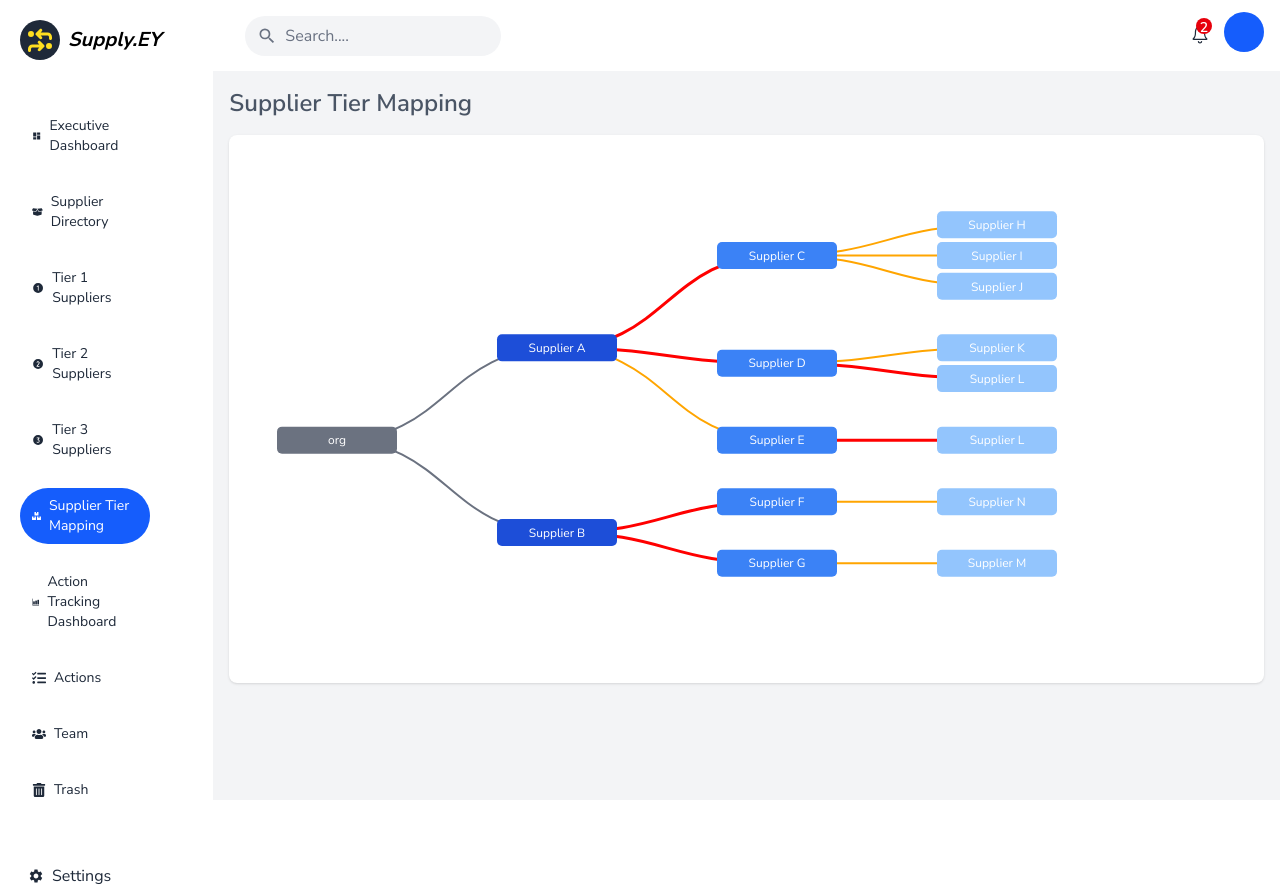
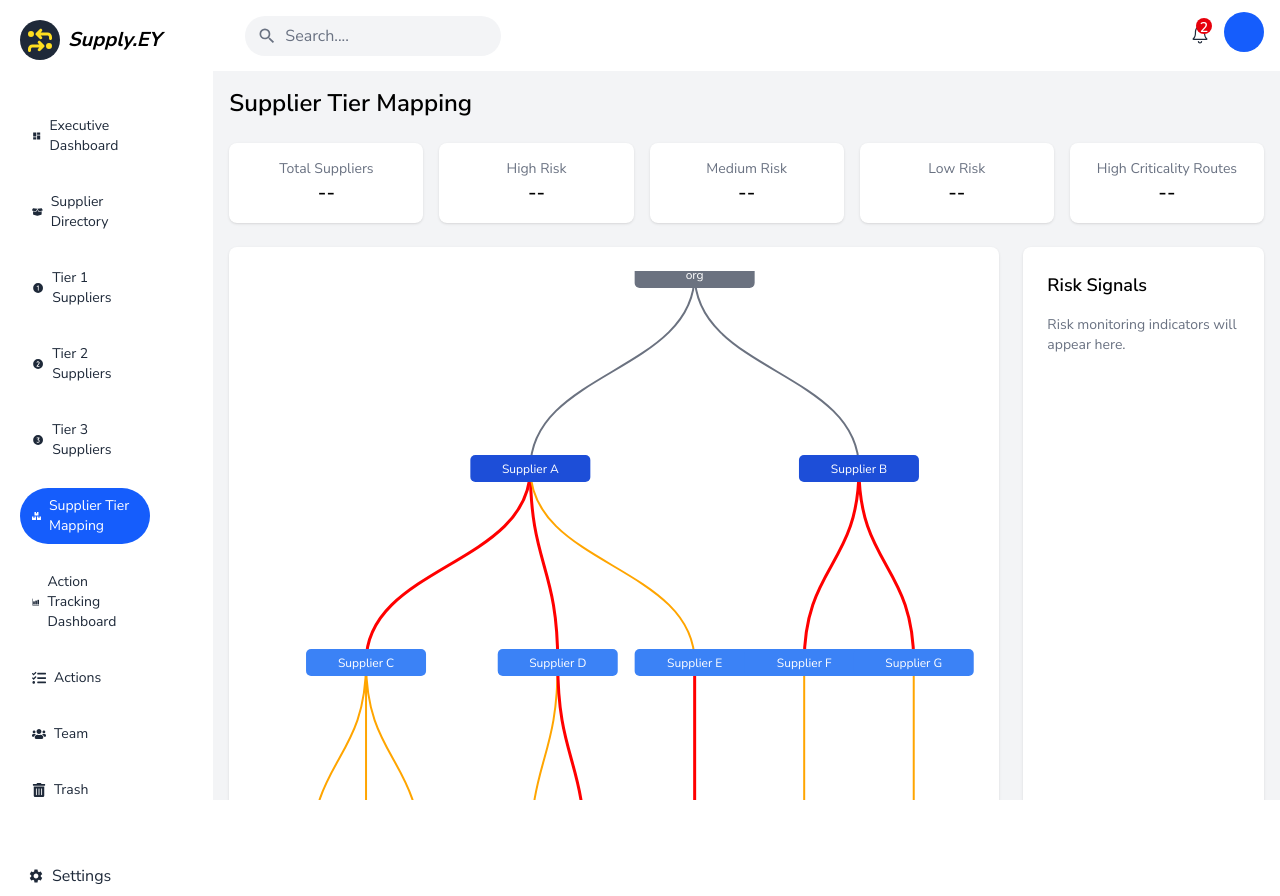
Before and after one commit to zunairah-khan/supplier-intelligence-tool, a React (Vite) app in the folder client/: page /supplier-tier-map in a window 1280 px wide. Built offline with nearby package versions, Linux system fonts and the light colour scheme.

Commit message:
adjusted tiermap sizing to match parent container and changed tiermap to be vertical instead of horizontal

```diff
--- a/client/src/components/TierMap.jsx
+++ b/client/src/components/TierMap.jsx
@@ -18,7 +18,7 @@ const TIER_COLOURS = {
   Default: "#6b7280",
 };
 
-const TierMap = ({ data, width = 900, height = 500 }) => {
+const TierMap = ({ data }) => {
   const svgRef = useRef();
   const navigate = useNavigate();
   useEffect(() => {
@@ -28,7 +28,12 @@ const TierMap = ({ data, width = 900, height = 500 }) => {
     const svg = d3.select(svgRef.current);
     svg.selectAll("*").remove();
 
-    const margin = { top: 50, right: 120, bottom: 50, left: 120 };
+    //get height and width of parent container
+    const container = svgRef.current.parentElement;
+  const width = container.clientWidth;
+  const height = container.clientHeight;
+
+    const margin = { top: 5, right: 5, bottom: 5, left: 5 };
 
 
 
@@ -49,8 +54,9 @@ const tooltip = d3.select("body").append("div")
   .style("box-shadow", "0 4px 12px rgba(0,0,0,0.2)");
 
     const g = svg
-      .attr("width", width)
-      .attr("height", height)
+      .attr("width", "100%")
+      .attr("height", "100%")
+      .attr("viewBox", `0 0 ${width} ${height}`)
       .append("g")
       .attr("transform", `translate(${margin.left},${margin.top})`);
 
@@ -72,7 +78,7 @@ svg.call(zoom)
     const root = d3.hierarchy(data);
 
     // Tree layout
-    const treeLayout = d3.tree().size([innerHeight, innerWidth]);
+    const treeLayout = d3.tree().size([innerWidth, innerHeight]);
 
     treeLayout(root);
 
@@ -94,9 +100,9 @@ svg.call(zoom)
       .attr(
         "d",
         d3
-          .linkHorizontal()
-          .x((d) => d.y)
-          .y((d) => d.x),
+          .linkVertical()
+          .x((d) => d.x)
+          .y((d) => d.y),
       );
 
     // Nodes
@@ -106,7 +112,7 @@ svg.call(zoom)
       .enter()
       .append("g")
       .attr("class", "node")
-      .attr("transform", (d) => `translate(${d.y},${d.x})`);
+      .attr("transform", (d) => `translate(${d.x},${d.y})`);
 
     // Node rectangles
 const rectWidth = 120;
@@ -188,7 +194,7 @@ node.append("text")
 
 
 
-  }, [data, width, height]);
+  }, [data]);
 
   return <svg ref={svgRef}></svg>;
 };
--- a/client/src/pages/SupplierDetails.jsx
+++ b/client/src/pages/SupplierDetails.jsx
@@ -266,7 +266,7 @@ const SupplierDetails = () => {
                 {supplier?.name} has no dependencies
               </p>
             ) : (
-              <div className="w-full h-flex justify-start  flex">
+              <div className="w-full h-flex justify-start  flex h-full">
                 <TierMap data={hierarchyData} width={500} height={400} />
               </div>
             )}
--- a/client/src/pages/SupplierTierMap.jsx
+++ b/client/src/pages/SupplierTierMap.jsx
@@ -4,18 +4,72 @@ import { suppliers } from "../assets/data";
 import { buildSupplierHierarchy } from "../utils/buildSupplierHierarchy";
 
 const SupplierTierMap = () => {
+
   const hierarchyData = buildSupplierHierarchy(suppliers);
 
   return (
-    <div className="w-full">
-      <h1 className="text-2xl font-semibold text-gray-600 mb-4">
+    <div className="w-full min-h-screen flex flex-col gap-6">
+
+      {/* Page Header */}
+      <h1 className="text-2xl font-semibold">
         Supplier Tier Mapping
       </h1>
-      <div className="bg-white p-6 rounded-lg shadow">
-        <div className="overflow-auto">
-          <TierMap data={hierarchyData} />
+
+      {/* Statistics Cards */}
+      <div className="grid grid-cols-5 gap-4">
+
+        <div className="bg-white p-4 rounded-lg shadow text-center">
+          <p className="text-sm text-gray-500">Total Suppliers</p>
+          <p className="text-xl font-semibold">--</p>
         </div>
+
+        <div className="bg-white p-4 rounded-lg shadow text-center">
+          <p className="text-sm text-gray-500">High Risk</p>
+          <p className="text-xl font-semibold">--</p>
+        </div>
+
+        <div className="bg-white p-4 rounded-lg shadow text-center">
+          <p className="text-sm text-gray-500">Medium Risk</p>
+          <p className="text-xl font-semibold">--</p>
+        </div>
+
+        <div className="bg-white p-4 rounded-lg shadow text-center">
+          <p className="text-sm text-gray-500">Low Risk</p>
+          <p className="text-xl font-semibold">--</p>
+        </div>
+
+        <div className="bg-white p-4 rounded-lg shadow text-center">
+          <p className="text-sm text-gray-500">High Criticality Routes</p>
+          <p className="text-xl font-semibold">--</p>
+        </div>
+
       </div>
+
+      {/* Main Content Layout */}
+      <div className="grid grid-cols-4 gap-6 flex-1">
+
+        {/* Tier Map */}
+        <div className="col-span-3 bg-white p-6 rounded-lg shadow flex flex-col h-full">
+          <div className="h-full">
+            <TierMap data={hierarchyData} />
+          </div>
+        </div>
+
+        {/* Risk Signals Panel */}
+        <div className="bg-white p-6 rounded-lg shadow flex flex-col h-full">
+          <h2 className="text-lg font-semibold mb-4">
+            Risk Signals
+          </h2>
+
+          {/* Placeholder */}
+          <p className="text-gray-500 text-sm">
+            Risk monitoring indicators will appear here.
+          </p>
+
+        </div>
+
+      </div>
+
     </div>
   );
 };
```
